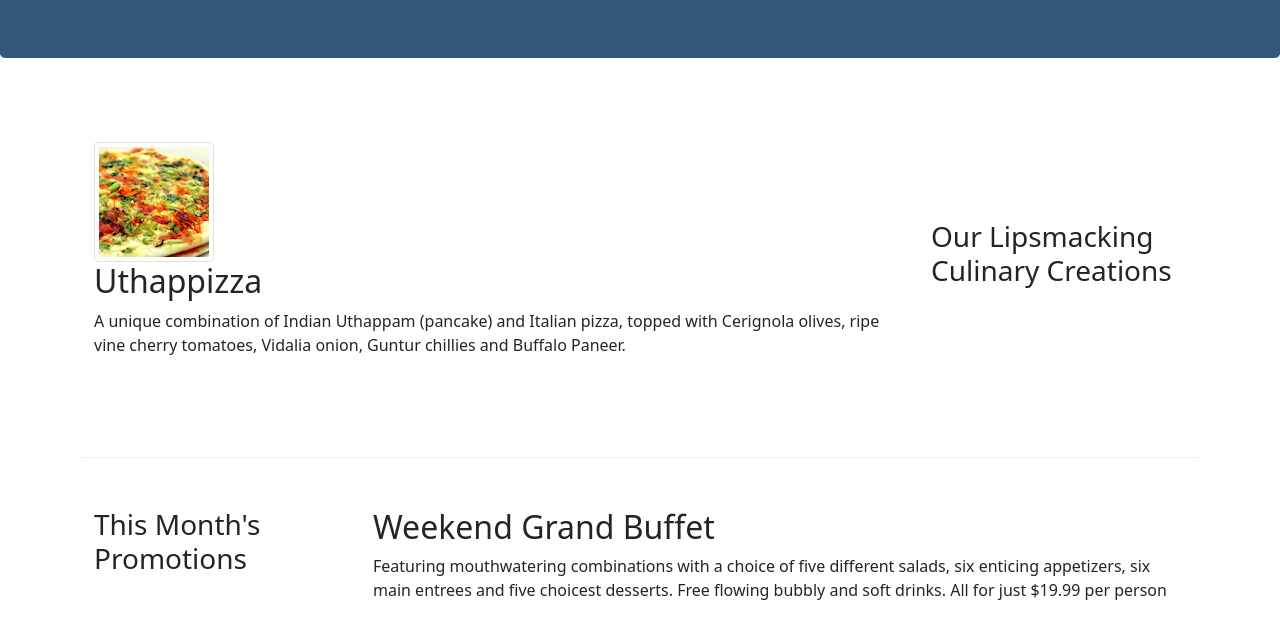
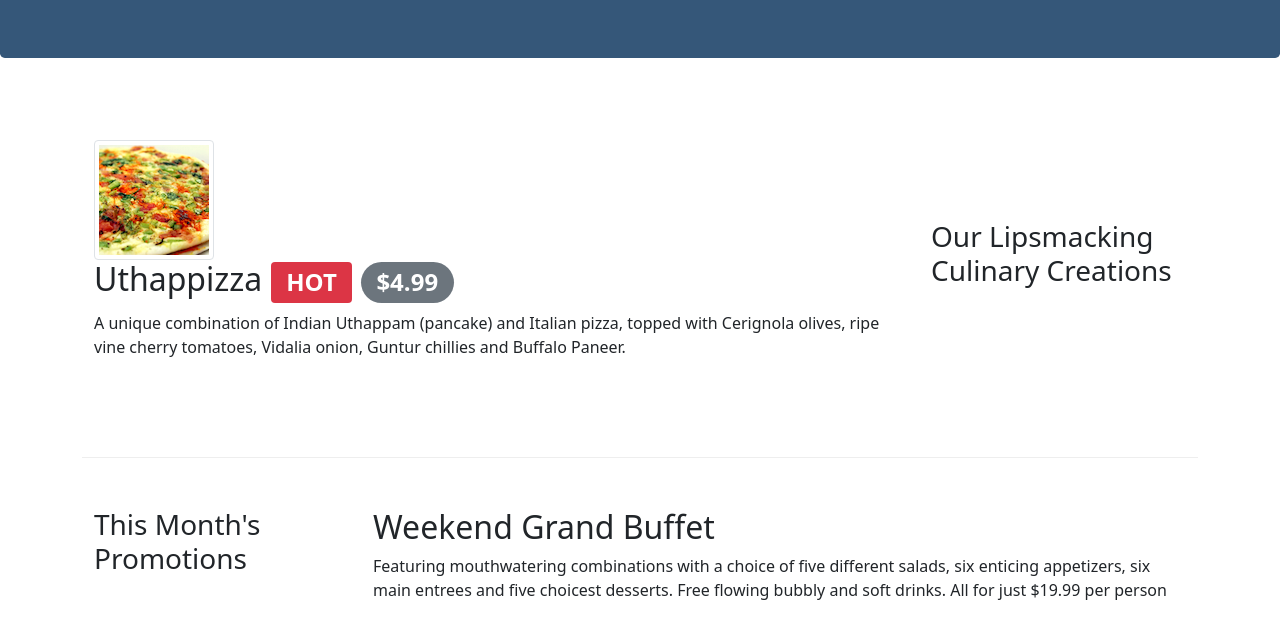
Before and after one commit to Camilo-neck/git-test, a website: page index.html in a window 1280 px wide. Shown: the part 256-894 px from the top of the page. Drawn offline with nearby package versions, Linux system fonts and the light colour scheme.

Commit message:
Alerting Users.

```diff
--- a/index.html
+++ b/index.html
@@ -105,7 +105,11 @@
                     <div class="media">
                         <img src="img/uthappizza.png" alt="pizza" class="d-flex mr-3 img-thumbnail align-self-center">
                         <div class="media-body">
-                            <h2 class="mt-0">Uthappizza</h2>
+                            <h2 class="mt-0">
+                                Uthappizza
+                                <span class="badge bg-danger">HOT</span>
+                                <span class="badge rounded-pill bg-secondary">$4.99</span>
+                            </h2>
                             <p class="d-none d-sm-block">
                                 A unique combination of Indian Uthappam (pancake) and
                                 Italian pizza, topped with Cerignola olives, ripe vine
```
